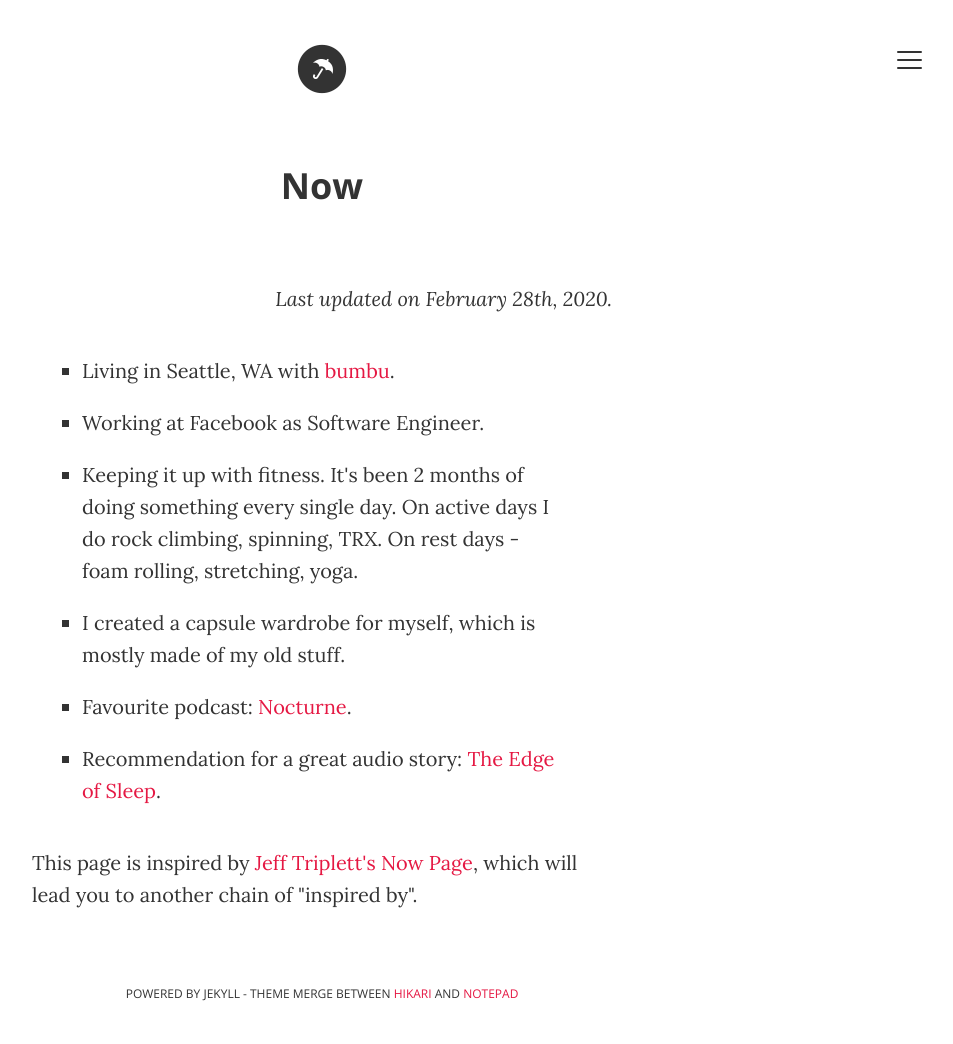
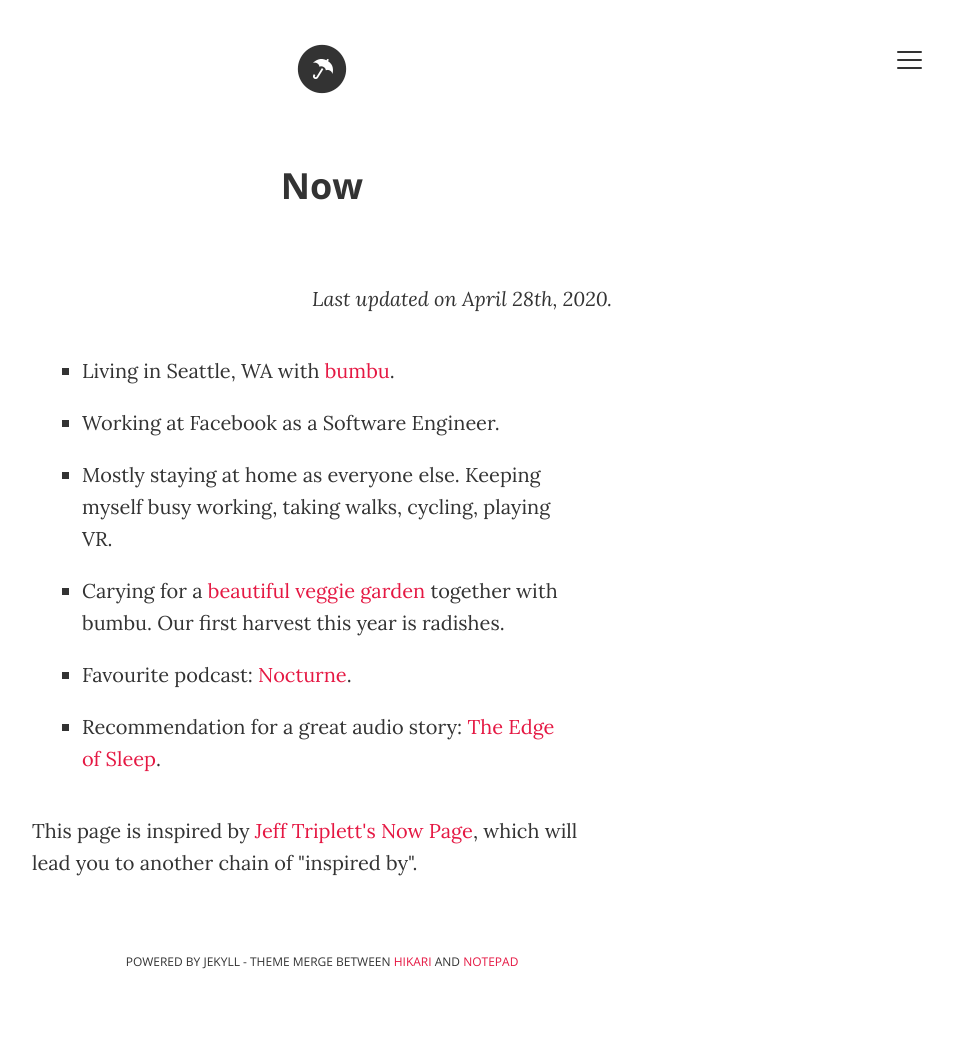
Before and after one commit to ana-balica/ana-balica.github.io, a Jekyll site: the page built from now.html, in a window 1280 px wide. Shown: the whole page, without its empty margins (318-1271 px from the left). Built offline with Jekyll 4.4.1, drawn with Linux system fonts in a browser that asks for light colours; comment, search, counter and statistics services are not loaded; after the commit the page ends 1012 px from its top, so only the background shows below that.

Commit message:
Update now.html

```diff
--- a/now.html
+++ b/now.html
@@ -6,12 +6,12 @@ description: "What I'm doing now"
 ---
 <div class="posts custom-page-container">
   <h1>Now</h1>
-  <p class="last-updated"><em>Last updated on February 28th, 2020.</em></p>
+  <p class="last-updated"><em>Last updated on April 28th, 2020.</em></p>
   <ul class="now-list">
       <li>Living in Seattle, WA with <a href="https://bumbu.me/" target="_blank">bumbu</a>.</li>
-      <li>Working at Facebook as Software Engineer.</li>
-      <li>Keeping it up with fitness. It's been 2 months of doing something every single day. On active days I do rock climbing, spinning, TRX. On rest days - foam rolling, stretching, yoga.</li>
-      <li>I created a capsule wardrobe for myself, which is mostly made of my old stuff.</li>
+      <li>Working at Facebook as a Software Engineer.</li>
+      <li>Mostly staying at home as everyone else. Keeping myself busy working, taking walks, cycling, playing VR.</li>
+      <li>Carying for a <a href="https://www.youtube.com/watch?v=LZIp8-Gbewc">beautiful veggie garden</a> together with bumbu. Our first harvest this year is radishes.</li>
       <li>Favourite podcast: <a href="https://nocturnepodcast.org/">Nocturne</a>.</li>
       <li>Recommendation for a great audio story: <a href="https://www.qcodemedia.com/theedgeofsleep">The Edge of Sleep</a>.</li>
   </ul>
```
